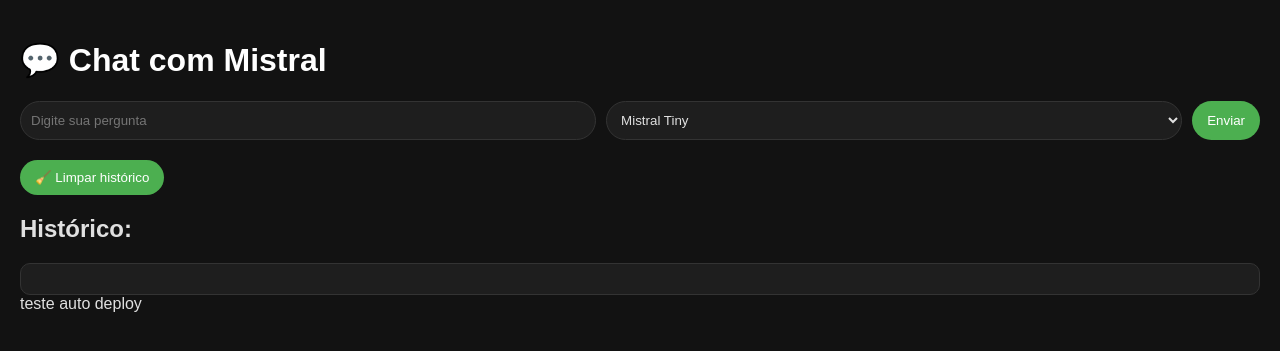
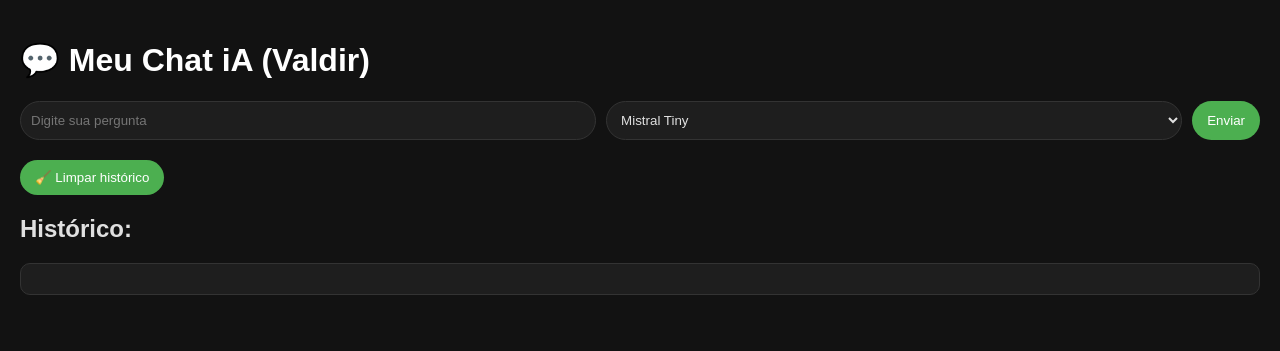
Before and after one commit to ValdirWAP/meu-chat-mistral, a Flask app: page / in a window 1280 px wide. Shown: the top 351 px of the page. Run offline with Flask 3, Linux system fonts and the light colour scheme.

Commit message:
Update index.html

```diff
--- a/templates/index.html
+++ b/templates/index.html
@@ -99,7 +99,7 @@
     <script src="https://cdn.jsdelivr.net/npm/marked/marked.min.js"></script>
   </head>
   <body>
-    <h1>💬 Chat com Mistral</h1>
+    <h1>💬 Meu Chat iA (Valdir)</h1>
 
     <form method="post" action="/">
       <input type="text" name="prompt" placeholder="Digite sua pergunta" required>
@@ -156,4 +156,3 @@
     </script>
   </body>
 </html>
-teste auto deploy
```
